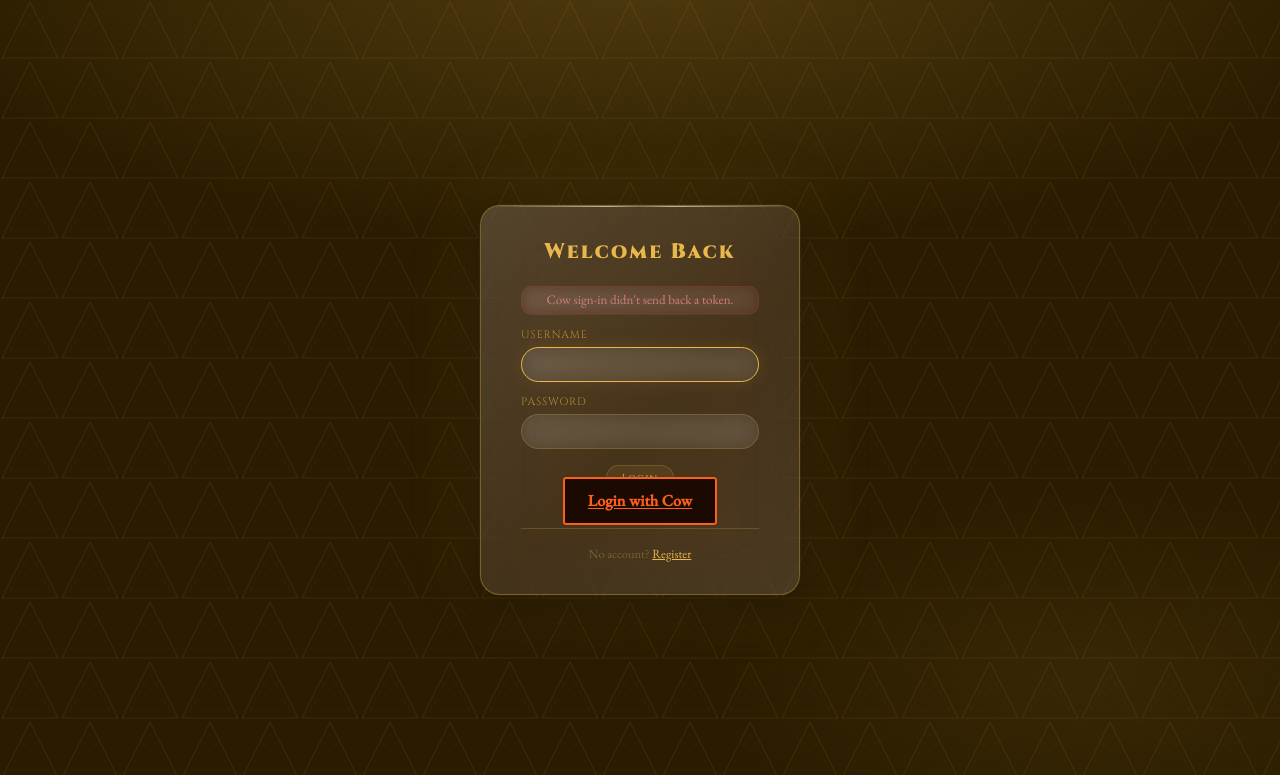
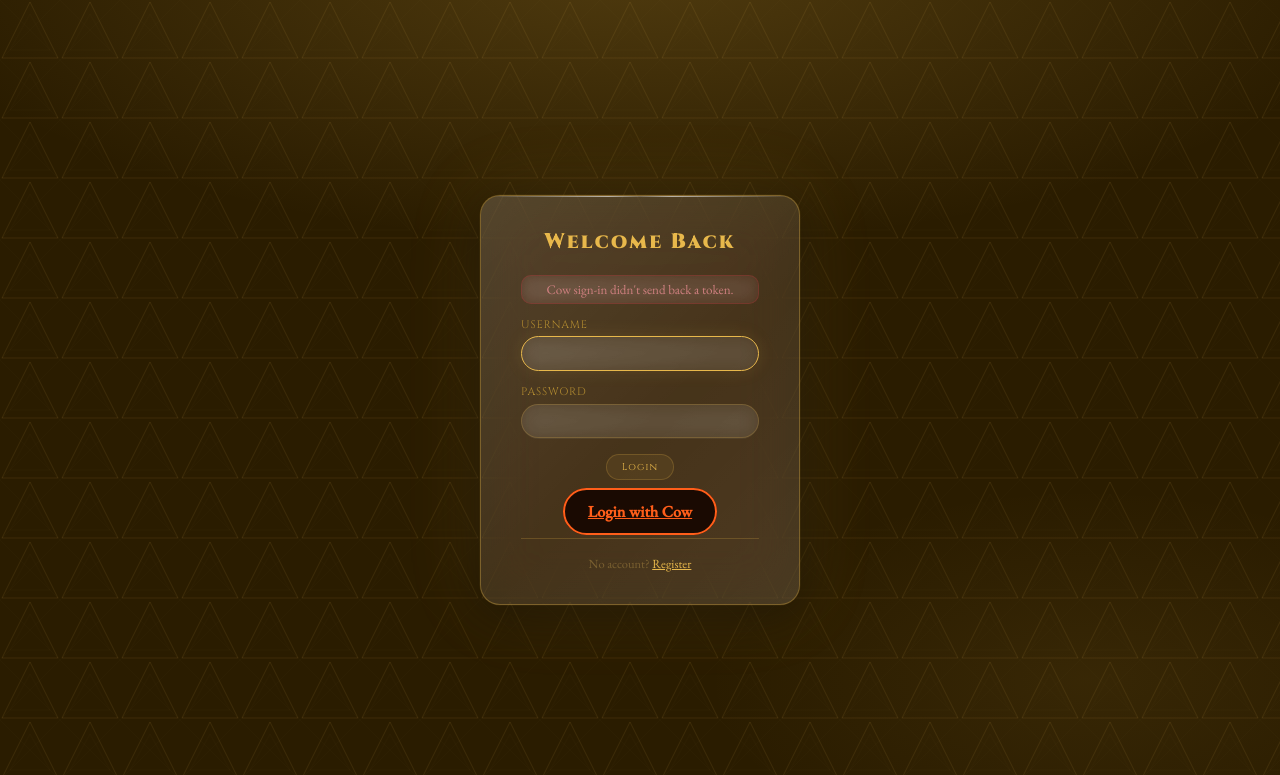
Before and after one commit to TheOrangeCow/library, a Flask app: page /cow/callback in a window 1280 px wide. Shown: the top 775 px of the page. Run offline with Flask 3, Linux system fonts and the light colour scheme; parts of the project's set-up code (start-up, migrations or seed data) failed here and were passed over.

Commit message:
Update login.html

```diff
--- a/auth/templates/auth/login.html
+++ b/auth/templates/auth/login.html
@@ -17,7 +17,7 @@
         }
         .cowbut{
           font-family: inherit;
-          border-radius: 3px;
+          border-radius: 50px;
           padding: 0.7rem 1.4rem;
           font-weight: 600;
           cursor: pointer;
@@ -55,6 +55,7 @@
                 <button class="index" type="submit">Login</button>
             </div>
         </form>
+        <br>
         <a href="{{ url_for('auth.cow_login') }}" class="cowbut">Login with Cow</a>
 
         <hr class="index">
```
